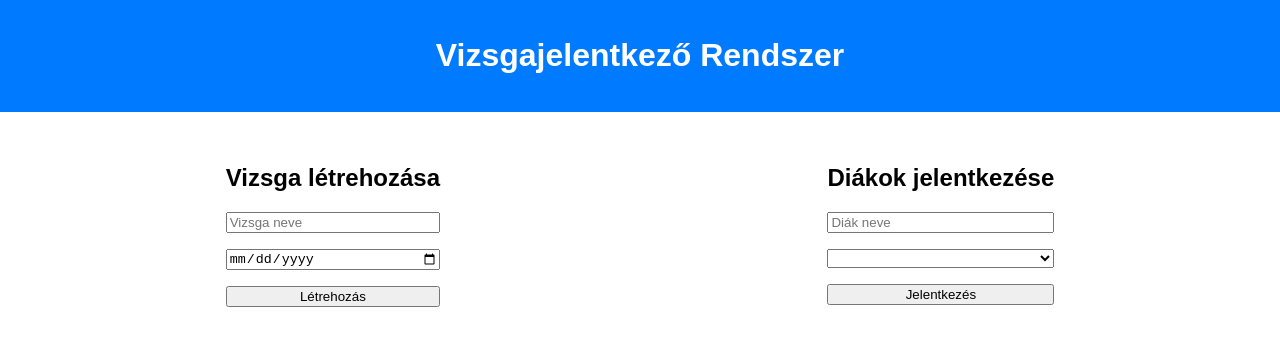
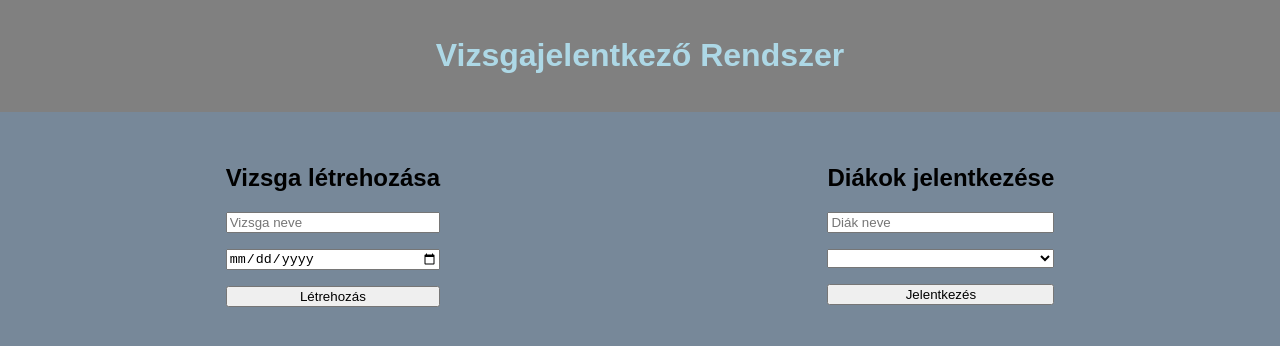
Before and after one commit to MajerB/RFT, a website: page index.html in a window 1280 px wide. Drawn offline with Linux system fonts and the light colour scheme.

Commit message:
Add files via upload

```diff
--- a/style.css
+++ b/style.css
@@ -2,11 +2,12 @@ body {
     font-family: Arial, sans-serif;
     margin: 0;
     padding: 0;
+    background-color: lightslategray;
 }
 
 header {
-    background-color: #007bff;
-    color: white;
+    background-color: gray;
+    color: lightblue;
     text-align: center;
     padding: 1rem 0;
 }
```
Also changed, not shown: index.html (+6 -0 lines), server.js (line endings or trailing spaces).
